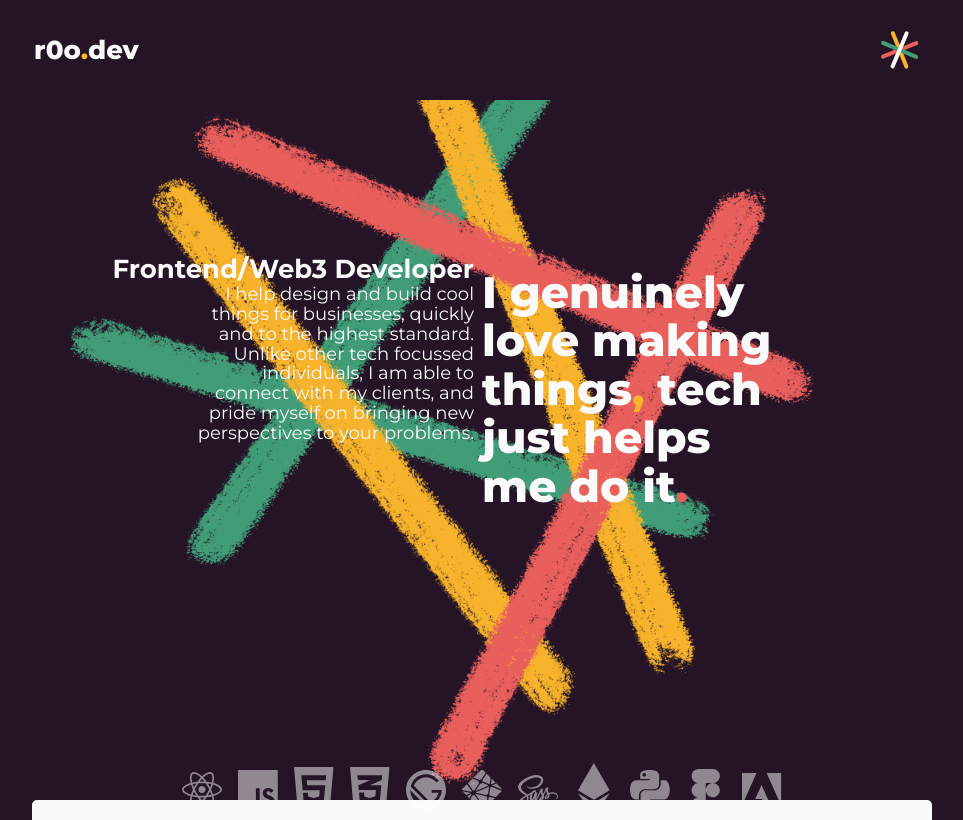
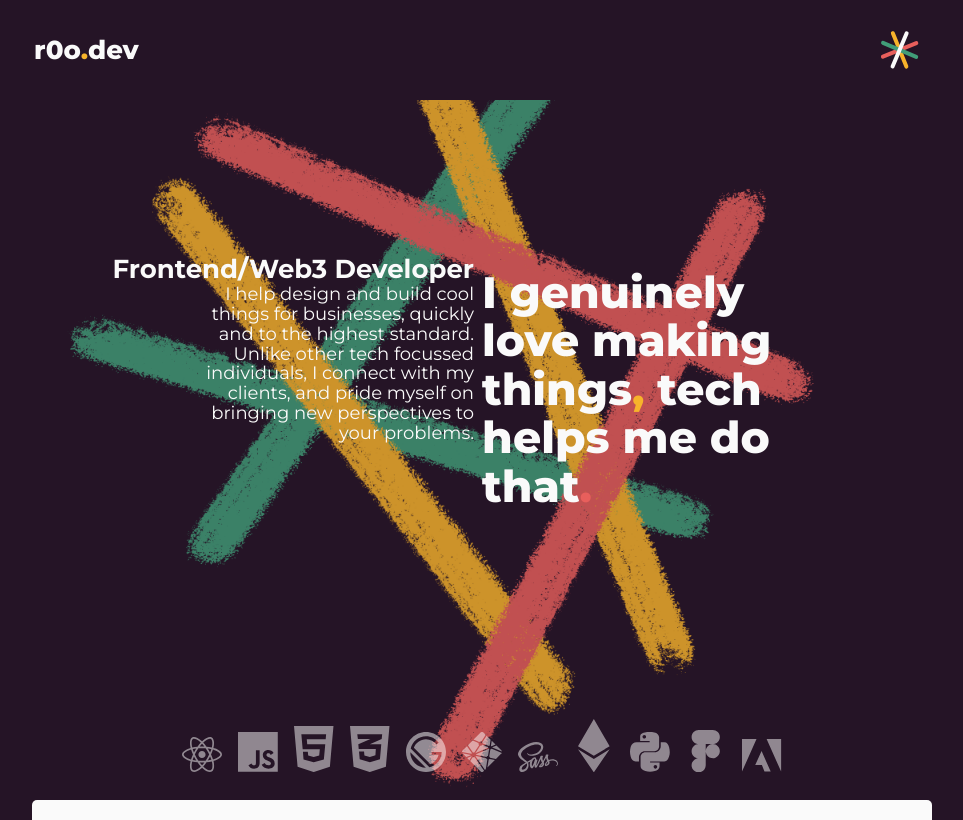
Before and after one commit to rowanlg/portfolio-2022, a Gatsby site: page / in a window 1280 px wide. Shown: the top 820 px of the page, without its empty margins (158-1121 px from the left). Built offline with nearby package versions, Linux system fonts and the light colour scheme; Gatsby itself is replaced by a stand-in of ours.

Commit message:
icons tweaked

```diff
--- a/gatsby-config.js
+++ b/gatsby-config.js
@@ -34,7 +34,7 @@ module.exports = {
       resolve: "gatsby-plugin-react-svg",
       options: {
         rule: {
-          include: /assets/, // See below to configure properly
+          include: "/assets/", // See below to configure properly
         },
       },
     },
--- a/src/components/Icons.js
+++ b/src/components/Icons.js
@@ -1,8 +1,9 @@
 import React from "react"
 
-const Icons = ({ loaded }) => {
+const Icons = ({ timer }) => {
   return (
-    <div className="icons" style={loaded ? { opacity: "1" } : { opacity: "0" }}>
+    <div className="icons" style={timer ? { opacity: "1" } : { opacity: "0" }}>
+      {/* <div> */}
       <svg
         width="25"
         height="22"
@@ -135,6 +136,7 @@ const Icons = ({ loaded }) => {
           fill="#FAFAFA"
         />
       </svg>
+      {/* </div> */}
     </div>
   )
 }
--- a/src/components/MainSection.js
+++ b/src/components/MainSection.js
@@ -24,17 +24,25 @@ const Main = styled.div`
   .icons {
     display: flex;
     justify-content: center;
-    align-items: center;
+    align-items: flex-end;
     padding-bottom: 1rem;
-    grid-area: 5 / 2 / 6 / 12;
-    margin-bottom: -8rem;
+    /* margin-bottom: -8rem; */
     transition: opacity 2s linear;
-    transition-delay: 700ms;
+    transition-delay: 1000ms;
+    grid-area: 4 / 1 / 5 / 5;
+    @media screen and (min-width: 500px) {
+      grid-area: 5 / 2 / 6 / 12;
+    }
     svg {
       margin: 0.4rem;
       height: auto;
       width: 40px;
       opacity: 0.5;
+      transition: all 0.2s linear;
+    }
+    svg:hover {
+      opacity: 1;
+      width: 45px;
     }
   }
 `
@@ -45,7 +53,7 @@ const BackgroundImgContainer = styled.div`
   display: flex;
   justify-content: center;
   align-items: center;
-  transition: all 1s ease-in-out;
+  transition: all 1.6s ease-out;
   @media screen and (min-width: 500px) {
     grid-area: 2 / 3 / 5 / 11;
     margin-left: -4rem;
@@ -61,8 +69,10 @@ const TextLeft = styled.div`
   text-align: center;
   margin-top: 0.3rem;
   transition: all 1s ease-in-out;
+  transition-delay: 700ms;
   /* transition: all 1s cubic-bezier(0.5, 1.8, 0.3, 0.8); */
   transform: translate(-120vw, 0);
+
   .hide-on-mobile {
     @media screen and (max-width: 500px) {
       display: none;
@@ -86,6 +96,7 @@ const TextLeft = styled.div`
     font-size: 0.7rem;
     width: 150%;
     font-weight: 400;
+
     @media screen and (min-width: 500px) {
       font-size: 0.8rem;
       width: auto;
@@ -119,7 +130,7 @@ const TextRight = styled.div`
   margin-bottom: -1rem;
   max-width: 368px;
   transition: all 1s ease-in-out;
-
+  transition-delay: 700ms;
   /* transition: all 1s cubic-bezier(0.3, 1.8, 0.44, 0.49); */
   transform: translate(120vw, 0);
   transition-delay: 300ms;
@@ -147,20 +158,25 @@ const TextRight = styled.div`
 
 const MainSection = () => {
   const [loaded, setLoaded] = useState(false)
+  const [timer, setTimer] = useState(false)
   useEffect(() => {
     setLoaded(true)
+    setTimeout(() => {
+      setTimer(true)
+    }, 1500)
   }, [])
 
   return (
     <Main>
       <BackgroundImgContainer
-        style={loaded ? { opacity: "1" } : { opacity: "0" }}
+        style={
+          loaded
+            ? timer
+              ? { opacity: "0.8" }
+              : { opacity: "1" }
+            : { opacity: "0" }
+        }
       >
-        {/* <img
-          src={MainGraphic}
-          alt="Background Logo"
-          style={{ overflow: "hidden" }}
-        /> */}
         <StaticImage
           src="../assets/main-graphic5.png"
           alt="Backround Logo"
@@ -178,9 +194,9 @@ const MainSection = () => {
         <h3 className="hide-on-mobile">Frontend/Web3 Developer</h3>
         <p>
           I help design and build cool things for businesses, quickly and to the
-          highest standard. Unlike other tech focussed individuals, I am able to
-          connect with my clients, and pride myself on bringing new perspectives
-          to your problems.
+          highest standard. Unlike other tech focussed individuals, I connect
+          with my clients, and pride myself on bringing new perspectives to your
+          problems.
         </p>
       </TextLeft>
       <TextRight
@@ -192,11 +208,11 @@ const MainSection = () => {
       >
         <h1>
           I genuinely love making things
-          <span style={{ color: colours.yellow }}>,</span> tech just helps me do
-          it<span style={{ color: colours.red }}>.</span>
+          <span style={{ color: colours.yellow }}>,</span> tech helps me do that
+          <span style={{ color: colours.red }}>.</span>
         </h1>
       </TextRight>
-      <Icons loaded={loaded} />
+      <Icons timer={timer} />
     </Main>
   )
 }
```
